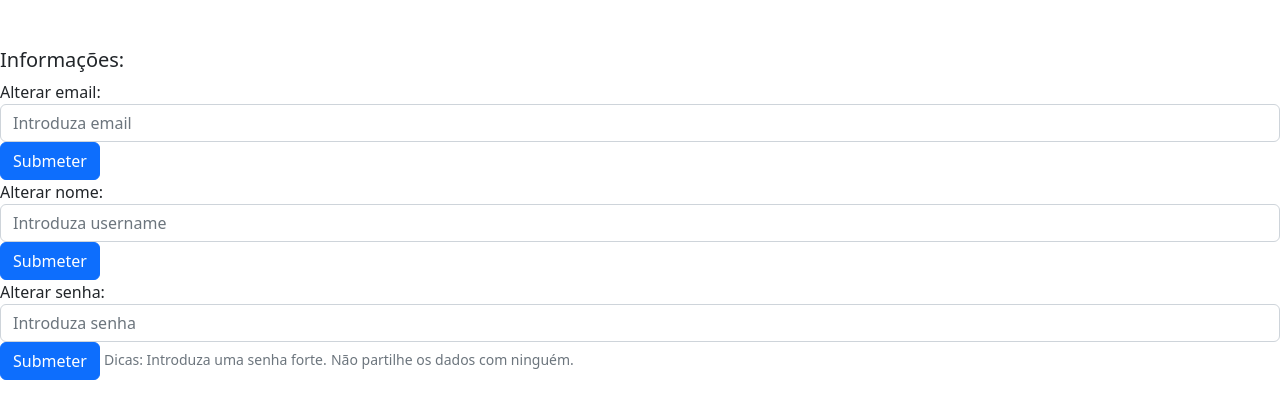
After one commit to CesarPT/Estagios-Projetos, a PHP site: page /dosos/PHP/AlterarDados.php in a window 1280 px wide. The commit adds this page. Shown: the top 419 px of the page. Run offline with PHP 8.4, Linux system fonts and the light colour scheme.

Commit message:
Design de alterar dados da empresa feito

```diff
--- /dev/null
+++ b/PHP/AlterarDados.php
@@ -0,0 +1,65 @@
+<!DOCTYPE html>
+<html lang="pt">
+
+<head>
+  <meta charset="utf-8">
+  <meta name="viewport" content="width=device-width, initial-scale=1, shrink-to-fit=no">
+  <!-- CSS e Bootstrap -->
+  <link rel="stylesheet" href="../CSS/styles.css">
+  <link href="https://cdn.jsdelivr.net/npm/bootstrap@5.2.1/dist/css/bootstrap.min.css" rel="stylesheet"
+    integrity="sha384-iYQeCzEYFbKjA/T2uDLTpkwGzCiq6soy8tYaI1GyVh/UjpbCx/TYkiZhlZB6+fzT" crossorigin="anonymous">
+  <!-- JQUERY -->
+  <script src=
+      "https://code.jquery.com/jquery-3.6.0.min.js"
+       integrity="sha256-/xUj+3OJU5yExlq6GSYGSHk7tPXikynS7ogEvDej/m4="
+       crossorigin="anonymous">
+  </script>
+  <script type="text/javascript" src="../JQUERY/script.js"></script>
+</head>
+
+<body>
+    <br><br>
+    <h5>Informações:</h5>
+        <form>
+            <div class="form-group">
+                <label for="exampleInputEmail1">Alterar email:</label>
+                <input type="email" class="form-control" id="exampleInputEmail1" aria-describedby="emailHelp" placeholder="Introduza email">
+               </div>
+        <button type="submit" class="btn btn-primary">Submeter</button>
+        </form>
+        <form>
+                <div class="form-group">
+                <label for="exampleInputEmail1">Alterar nome:</label>
+                <input type="email" class="form-control" id="exampleInputEmail1" aria-describedby="emailHelp" placeholder="Introduza username">
+                </div>
+                <button type="submit" class="btn btn-primary">Submeter</button>
+        </form>
+        <form>
+                 <div id="show_hide_password" class="form-group">
+                <label for="exampleInputPassword1">Alterar senha:</label>
+                <input type="password" class="form-control" id="exampleInputPassword1" placeholder="Introduza senha">
+                <button type="submit" class="btn btn-primary">Submeter</button>
+                <small class="form-text text-muted">Dicas: Introduza uma senha forte.</small>
+                <small class="form-text text-muted">Não partilhe os dados com ninguém.</small>
+                </div>
+
+ <script>
+                        $(document).ready(function() {
+        $("#show_hide_password a").on('click', function(event) {
+            event.preventDefault();
+            if($('#show_hide_password input').attr("type") == "text"){
+                $('#show_hide_password input').attr('type', 'password');
+                $('#show_hide_password i').addClass( "fa-eye-slash" );
+                $('#show_hide_password i').removeClass( "fa-eye" );
+            }else if($('#show_hide_password input').attr("type") == "password"){
+                $('#show_hide_password input').attr('type', 'text');
+                $('#show_hide_password i').removeClass( "fa-eye-slash" );
+                $('#show_hide_password i').addClass( "fa-eye" );
+            }
+        });
+    });
+</script>
+
+</body>
+
+</html>
```
Also changed, not shown: NavBar/Empresa.php (+73 -0 lines).
